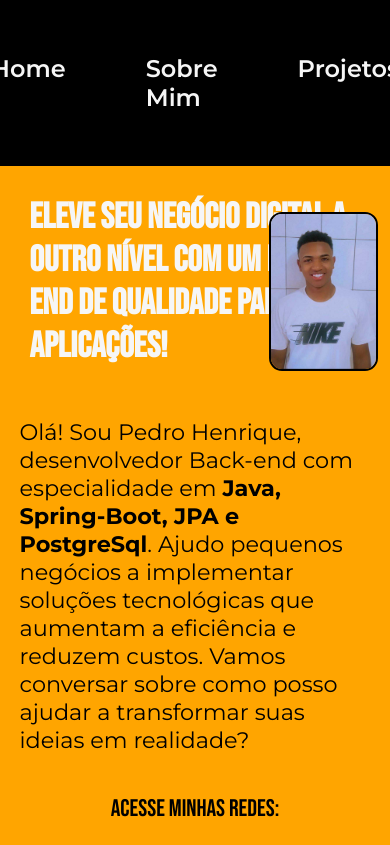
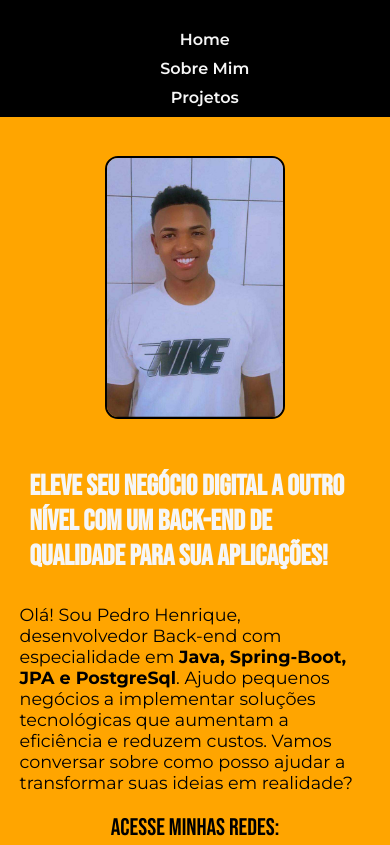
Before and after one commit to PedroHQO/portfolio-pedrohqo, a plain HTML site: page index.html in a window 390 px wide. Shown: the top 845 px of the page. Drawn offline with Linux system fonts and the light colour scheme.

Commit message:
Melhorando responsividade da pagina

```diff
--- a/styles/style.css
+++ b/styles/style.css
@@ -59,11 +59,11 @@ body{
     width: 70%;
     display: flex;
     flex-direction: column;
-    gap: 40px;
+    gap: 20px;
 }
 
 img{
-    max-width:457.71px;
+    max-width:100%;
     max-height: 480px;
     width: auto;
     height: auto;
@@ -136,26 +136,69 @@ img{
     font-weight: 400;
 }
 
-@media(max-width: 1200px){
+@media(max-width: 768px){
 
     .cabecalho{
-        padding: 8%;
+        padding: 5% 0% 0% 5%;
     }
 
     .cabecalho__menu{
         justify-content: center;
+        gap: 20px;
+        padding: 10px;
+    }
+
+    .cabecalho__menu__link{
+        font-size: 1.2rem;
     }
 
     .apresentacao{
         flex-direction: column-reverse;
-        padding: 5%;
+        padding: 5% 5%;
+        gap: 40px;
     }
 
     .apresentacao__conteudo{
-        width: auto;
+        width: 100%;
     }
 
+    .apresentacao__titulo{
+        font-size: 1.8rem;
+    }
 
+    .apresentacao__paragrafo{
+        font-size: 1.1rem;
+    }
+
+    .apresentacao__links__botoes{
+        width: 80%;
+        font-size: 1.2rem;
+        padding: 15px 0;
+    }
+
+    .apresentacao__imagem{
+        width: 50%;
+        position: static;
+        margin-top: 20px;
+    }
+
+    .rodape{
+        font-size: 1.2rem;
+        padding: 15%;
+    }
+
+}
+
+@media(max-width: 480px){
+    .cabecalho__menu{
+        flex-direction: column;
+        align-items: center;
+        gap: 10px;
+    }
+
+    .cabecalho__menu__link{
+        font-size: 1rem;
+    }
 }
 
 .projetos{
```
